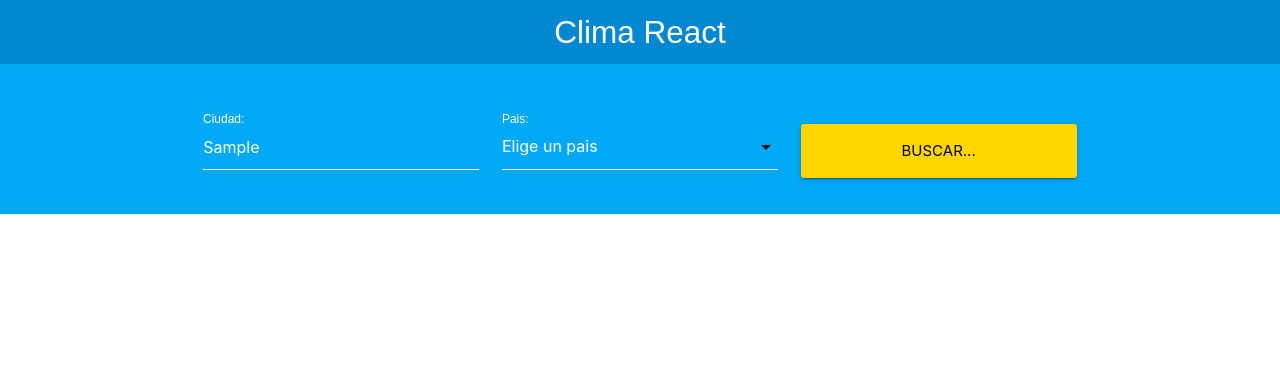
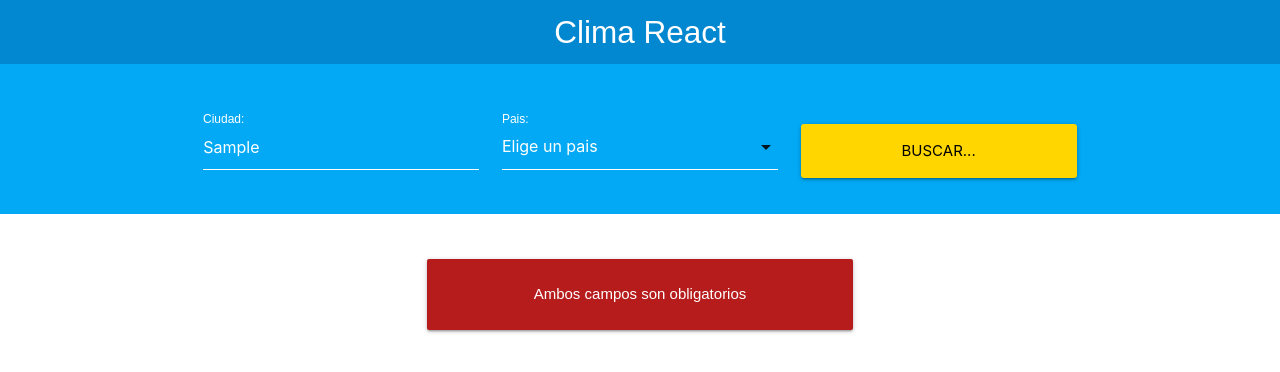
Before and after one commit to Isai-gomez/Clima, a React (Create React App) app: page / in a window 1280 px wide. Both pictures are taken after typing "Sample" into the empty fields and a click on the input "Buscar...". Shown: the top 372 px of the page. Built offline with nearby package versions, Linux system fonts and the light colour scheme.

Commit message:
Validando formulario

```diff
--- a/src/componentes/App.js
+++ b/src/componentes/App.js
@@ -1,6 +1,7 @@
 import React from "react";
 import Header from "./Header";
 import Formulario from "./Formulario";
+import Error from "./Error";
 class App extends React.Component {
   constructor() {
     super();
@@ -23,10 +24,16 @@
     }
   };
   render() {
+    const error = this.state.error;
+    let resultado;
+    if (error) {
+      resultado = <Error mensaje={"Ambos campos son obligatorios"}></Error>;
+    }
     return (
       <div className="app">
         <Header titulo={"Clima React"}></Header>
         <Formulario datosFormulario={this.datosEnviado}></Formulario>
+        {resultado}
       </div>
     );
   }
--- /dev/null
+++ b/src/componentes/Error.js
@@ -0,0 +1,15 @@
+import React from "react";
+
+const Error = props => {
+  return (
+    <div className="container">
+      <div className="row">
+        <div className="col s12 m6  offset-m3">
+          <div className="card-panel red darken-4 error">{props.mensaje}</div>
+        </div>
+      </div>
+    </div>
+  );
+};
+
+export default Error;
```
